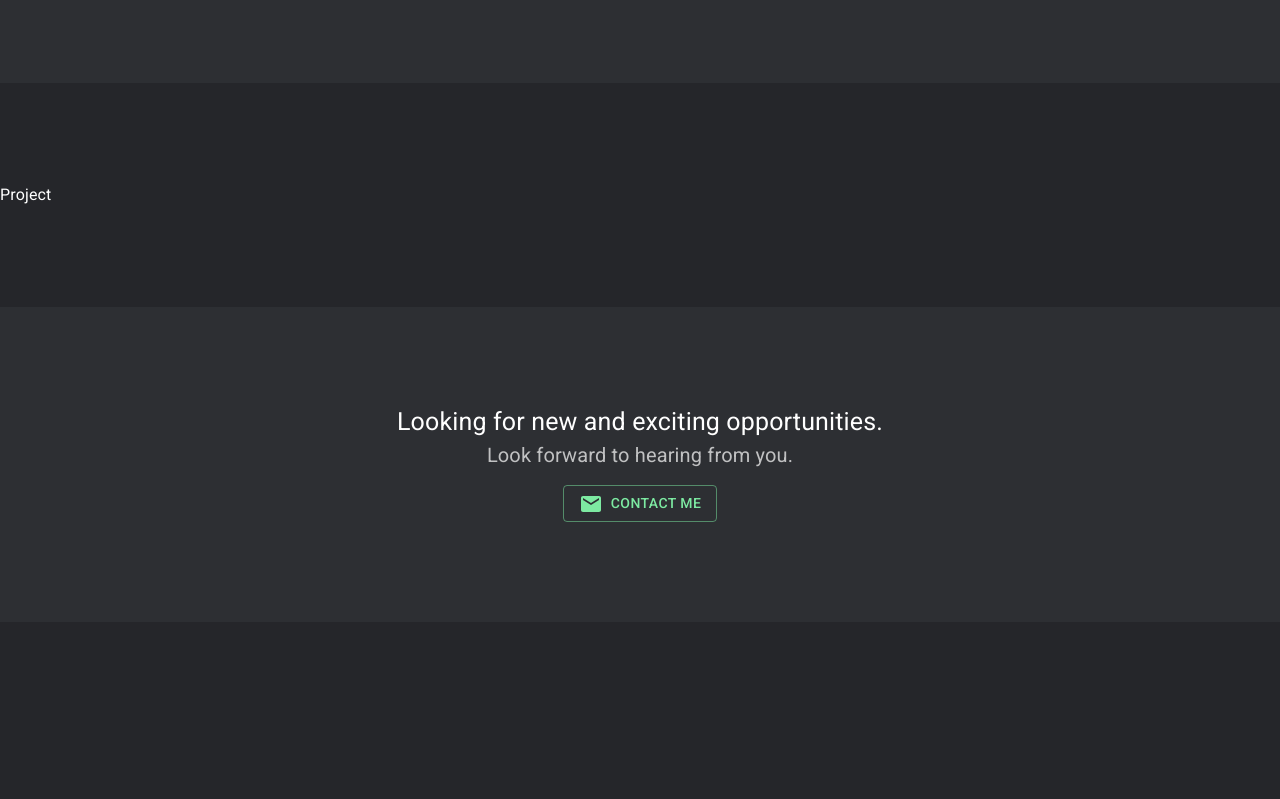
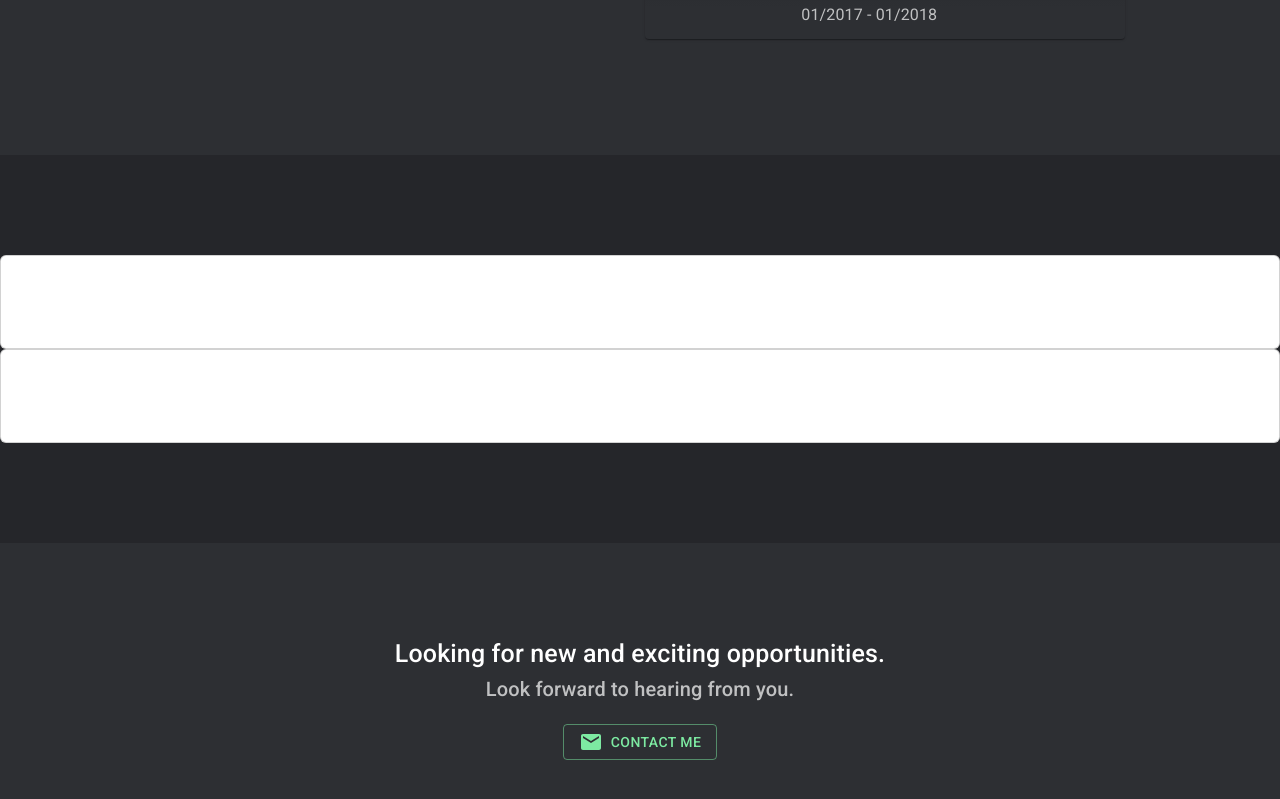
Before and after one commit to ReichertA2/Portfolio, a React (Create React App) app: page / in a window 1280 px wide. Shown: the part 1507-2306 px from the top of the page. Before the commit the page ends 2129 px from the top, so only its background shows below. Built offline with nearby package versions, Linux system fonts and the light colour scheme.

Commit message:
added flipcard component

```diff
--- a/package.json
+++ b/package.json
@@ -10,9 +10,12 @@
     "@testing-library/jest-dom": "^5.16.5",
     "@testing-library/react": "^13.3.0",
     "@testing-library/user-event": "^13.5.0",
+    "bootstrap": "^5.2.0",
+    "classnames": "^2.3.1",
     "formik": "^2.2.9",
     "react": "^18.2.0",
     "react-dom": "^18.2.0",
+    "react-native-gesture-flip-card": "^1.0.6",
     "react-scripts": "5.0.1",
     "web-vitals": "^2.1.4",
     "yup": "^0.32.11"
@@ -42,6 +45,7 @@
     ]
   },
   "devDependencies": {
+    "sass": "^1.54.5",
     "tailwindcss": "^3.1.8"
   }
 }
--- a/src/App.js
+++ b/src/App.js
@@ -5,8 +5,30 @@ import Experience from './components/Experience';
 import AboutMe from './components/AboutMe';
 import SkillsTitle from './components/SkillsTitle';
 import Contact from './components/Contact';
-import Project from './components/Project'
+import "bootstrap/dist/css/bootstrap.min.css";
+import "./styles.scss";
+import FlipCard from "./components/FlipCard";
 
+const cards = [
+  {
+    id: "1",
+    variant: "hover",
+    front: "Hover",
+    back: "Back"
+  },
+  {
+    id: "2",
+    variant: "click",
+    front: "Click",
+    back: "Back"
+  },
+  {
+    id: "3",
+    variant: "focus",
+    front: "Focus",
+    back: "Back"
+  }
+];
 
 
 
@@ -21,7 +43,7 @@ function App() {
       <SkillsTitle/>
       <AboutMe/>
       <Experience />
-      <Project />
+      <FlipCard />
       <Contact />
 
 
--- a/src/components/Contact.js
+++ b/src/components/Contact.js
@@ -8,7 +8,7 @@ export default function Contact() {
     <section style={{background: '#2D2F33', textAlign: 'center', marginTop: 100}}>
         <h1 id="contact"  className='mt-24' style={{ fontSize:25, display: 'inline-block'}}>Looking for new and exciting opportunities.</h1>
         <h1 style={{ fontSize:20, color:'rgba(255, 255, 255, 0.7)'}}>Look forward to hearing from you.</h1>
-        <a href="mailto:aydee0112@yahoo.com"><Button style={{marginTop:15, marginBottom: 100}} variant='outlined'> <EmailIcon sx={{marginRight:"0.5rem"}}/>Contact Me</Button>
+        <a style={{textDecoration:'none'}} href="mailto:aydee0112@yahoo.com"><Button style={{marginTop:15, marginBottom: 100}} variant='outlined'> <EmailIcon sx={{marginRight:"0.5rem"}}/>Contact Me</Button>
 
         </a>
 
--- /dev/null
+++ b/src/components/FlipCard.js
@@ -0,0 +1,20 @@
+function FlipCard() {
+  return (
+    <div className="flip-card-outer">
+      <div className="flip-card-inner">
+        <div className="card front">
+          <div className="card-body d-flex justify-content-center align-items-center">
+            <p className="card-text fs-1 fw-bold">Front</p>
+          </div>
+        </div>
+        <div className="card back">
+          <div className="card-body d-flex justify-content-center align-items-center">
+            <p className="card-text fs-1 fw-bold">Back</p>
+          </div>
+        </div>
+      </div>
+    </div>
+  );
+}
+
+export default FlipCard;
--- a/src/components/Project.js
+++ /dev/null
@@ -1,7 +0,0 @@
-import React from 'react'
-
-export default function Project() {
-  return (
-    <div style={{ }}>Project</div>
-  )
-}
```
Also changed, not shown: src/styles.scss (added), 1 other file (tests, documents, lock files or other folders).
